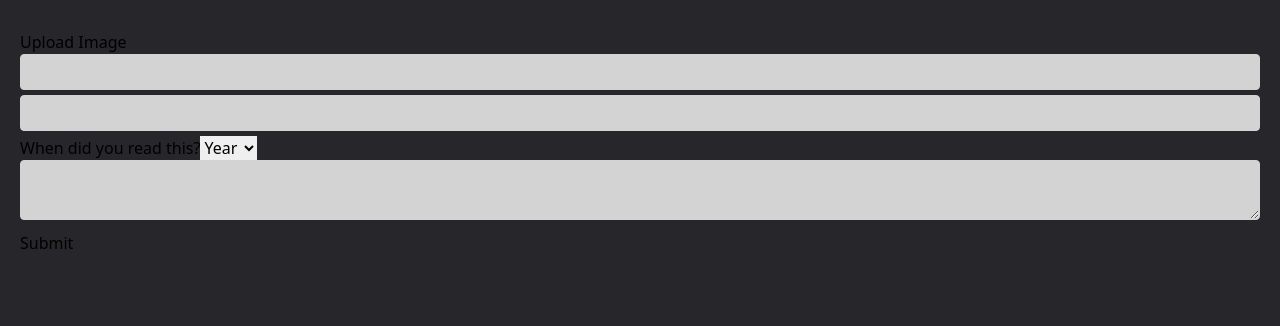
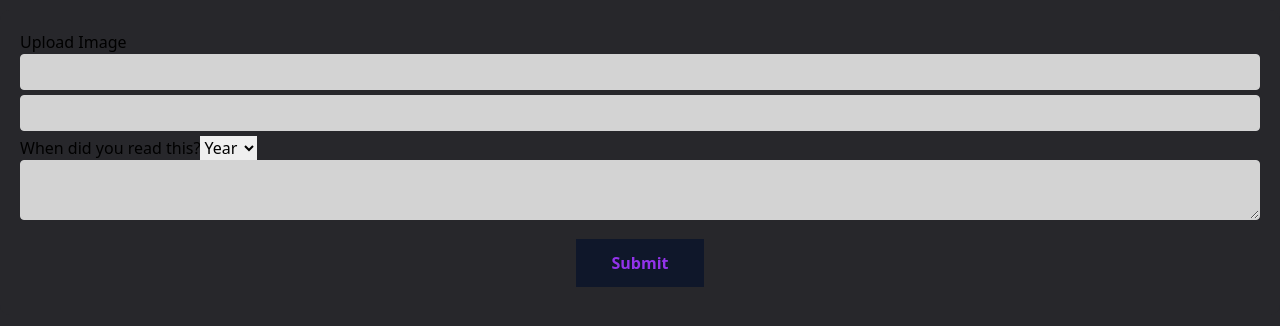
Before and after one commit to Chromoprotein/Book-Page-Frontend-Only, a React (Create React App) app: page /upload in a window 1280 px wide. Shown: the top 326 px of the page. Built offline with nearby package versions, Linux system fonts and the light colour scheme.

Commit message:
Tailwind Book

```diff
--- a/src/components/Book.js
+++ b/src/components/Book.js
@@ -10,16 +10,31 @@ export default function Book({ book: { title, series, author, imgSrc } }) {
   const cover = coverImage({ title, series, author, imgSrc });
 
   return (
-    <div className="bookCardBase smallBookCard">
-
-      <img src={cover} alt="Book cover" className="coverImg" />
-
-      <BookText series={series} title={title} author={author} />
-
-      <div className="moreInfoButtonWrapper">
-        <Link to={`/book/${encodeURIComponent(title)}`}><Button buttonType="button">View Details</Button></Link>
+    <div className="bg-slate-800 md:m-3 md:basis-1/3">
+      <div className="grid grid-cols-2">
+        <img src={cover} alt="Book cover" className="mx-auto h-60 md:h-80 opacity-80" />
+        <div className="flex flex-col justify-between">
+          <BookText series={series} title={title} author={author} />
+          <div>
+            <Link to={`/book/${encodeURIComponent(title)}`}><Button buttonType="button">View Details</Button></Link>
+            <Link to={`/edit/${encodeURIComponent(title)}`}><Button buttonType="button">Edit</Button></Link>
+          </div>
+        </div>
+      </div>
+    </div>
+    /*<div className="bg-slate-800 md:m-3 md:basis-1/3 flex flex-col justify-between">
+      <div>
+        <div className="bg-slate-900">
+          <img src={cover} alt="Book cover" className="mx-auto h-60 md:h-80 opacity-80" />
+        </div>
+        <BookText series={series} title={title} author={author} />
       </div>
 
-    </div>
+      <div className="">
+        <Link to={`/book/${encodeURIComponent(title)}`}><Button buttonType="button">View Details</Button></Link>
+        <Link to={`/edit/${encodeURIComponent(title)}`}><Button buttonType="button">Edit</Button></Link>
+      </div>
+
+    </div>*/
   );
 }
--- a/src/components/Books.js
+++ b/src/components/Books.js
@@ -30,16 +30,18 @@ export default function Books() {
     ));
 
   return (
-    <div className="bookPageWrapper">
+    <div className="bg-slate-700">
 
-      <div className="navBarWrapper">
+      {/*<div className="navBarWrapper">
         <h1 className="title">List of Books - year {selectedOption}</h1>
         <Link to={`/upload`}><Button buttonType="button">Add Book</Button></Link>
         <DropDownElement text="Select year" options={yearsArray} selectedOption={selectedOption} eventHandler={handleYearChange} />
+      </div>*/}
+
+      <div className="flex flex-col md:flex-row flex-wrap gap-3 place-content-center">
+        {listBooks}
       </div>
 
-      <div className="allBooksWrapper">{listBooks}</div>
-
-  </div>
+    </div>
   );
 }
--- a/src/components/smallComponents/BookText.js
+++ b/src/components/smallComponents/BookText.js
@@ -1,12 +1,24 @@
 export default function BookText({ series, title, author }) {
 
-    const bookSeries = series ? <span>{series}</span> : "";
+    const bookSeries = series ? <TextLine>{series}</TextLine> : "";
 
     return (
-      <div className="bookText">
-        <span>{title}</span>
+      <div className="px-6 pt-6 text-center">
+        <BigTextLine>{title}</BigTextLine>
         {bookSeries}
-        <span> by {author}</span>
+        <TextLine> by {author}</TextLine>
       </div>
     );
 }
+
+export function TextLine({children}) {
+  return (
+    <p className="text-slate-400">{children}</p>
+  );
+}
+
+export function BigTextLine({children}) {
+  return (
+    <p className="text-white text-xl font-medium">{children}</p>
+  );
+}
--- a/src/components/smallComponents/Button.js
+++ b/src/components/smallComponents/Button.js
@@ -1,7 +1,7 @@
 export default function Button({ children, buttonType, buttonOnClick }) {
 
     return (
-        <button type={buttonType} onClick={buttonOnClick}>
+        <button type={buttonType} onClick={buttonOnClick} className="bg-slate-900 w-32 block mx-auto my-2 px-6 py-3 text-purple-600 font-semibold hover:text-white focus:outline-none">
             {children}
         </button>
     );
--- a/src/styles/output.css
+++ b/src/styles/output.css
@@ -535,6 +535,125 @@ video {
   --tw-backdrop-sepia:  ;
 }
 
+.mx-auto {
+  margin-left: auto;
+  margin-right: auto;
+}
+
+.my-2 {
+  margin-top: 0.5rem;
+  margin-bottom: 0.5rem;
+}
+
+.block {
+  display: block;
+}
+
+.flex {
+  display: flex;
+}
+
+.grid {
+  display: grid;
+}
+
+.h-60 {
+  height: 15rem;
+}
+
+.w-32 {
+  width: 8rem;
+}
+
+.grid-cols-2 {
+  grid-template-columns: repeat(2, minmax(0, 1fr));
+}
+
+.flex-col {
+  flex-direction: column;
+}
+
+.flex-wrap {
+  flex-wrap: wrap;
+}
+
+.place-content-center {
+  place-content: center;
+}
+
+.justify-between {
+  justify-content: space-between;
+}
+
+.gap-3 {
+  gap: 0.75rem;
+}
+
+.bg-slate-700 {
+  --tw-bg-opacity: 1;
+  background-color: rgb(51 65 85 / var(--tw-bg-opacity));
+}
+
+.bg-slate-800 {
+  --tw-bg-opacity: 1;
+  background-color: rgb(30 41 59 / var(--tw-bg-opacity));
+}
+
+.bg-slate-900 {
+  --tw-bg-opacity: 1;
+  background-color: rgb(15 23 42 / var(--tw-bg-opacity));
+}
+
+.px-6 {
+  padding-left: 1.5rem;
+  padding-right: 1.5rem;
+}
+
+.py-3 {
+  padding-top: 0.75rem;
+  padding-bottom: 0.75rem;
+}
+
+.pt-6 {
+  padding-top: 1.5rem;
+}
+
+.text-center {
+  text-align: center;
+}
+
+.text-xl {
+  font-size: 1.25rem;
+  line-height: 1.75rem;
+}
+
+.font-medium {
+  font-weight: 500;
+}
+
+.font-semibold {
+  font-weight: 600;
+}
+
+.text-purple-600 {
+  --tw-text-opacity: 1;
+  color: rgb(147 51 234 / var(--tw-text-opacity));
+}
+
+.text-slate-400 {
+  --tw-text-opacity: 1;
+  color: rgb(148 163 184 / var(--tw-text-opacity));
+}
+
+.text-white {
+  --tw-text-opacity: 1;
+  color: rgb(255 255 255 / var(--tw-text-opacity));
+}
+
+.opacity-80 {
+  opacity: 0.8;
+}
+
 .filter {
   filter: var(--tw-blur) var(--tw-brightness) var(--tw-contrast) var(--tw-grayscale) var(--tw-hue-rotate) var(--tw-invert) var(--tw-saturate) var(--tw-sepia) var(--tw-drop-shadow);
 }
@@ -744,3 +863,31 @@ html {
   background-color: var(--light-grey);
   padding: 10px;
 }
+
+.hover\:text-white:hover {
+  --tw-text-opacity: 1;
+  color: rgb(255 255 255 / var(--tw-text-opacity));
+}
+
+.focus\:outline-none:focus {
+  outline: 2px solid transparent;
+  outline-offset: 2px;
+}
+
+@media (min-width: 768px) {
+  .md\:m-3 {
+    margin: 0.75rem;
+  }
+
+  .md\:h-80 {
+    height: 20rem;
+  }
+
+  .md\:basis-1\/3 {
+    flex-basis: 33.333333%;
+  }
+
+  .md\:flex-row {
+    flex-direction: row;
+  }
+}
```
